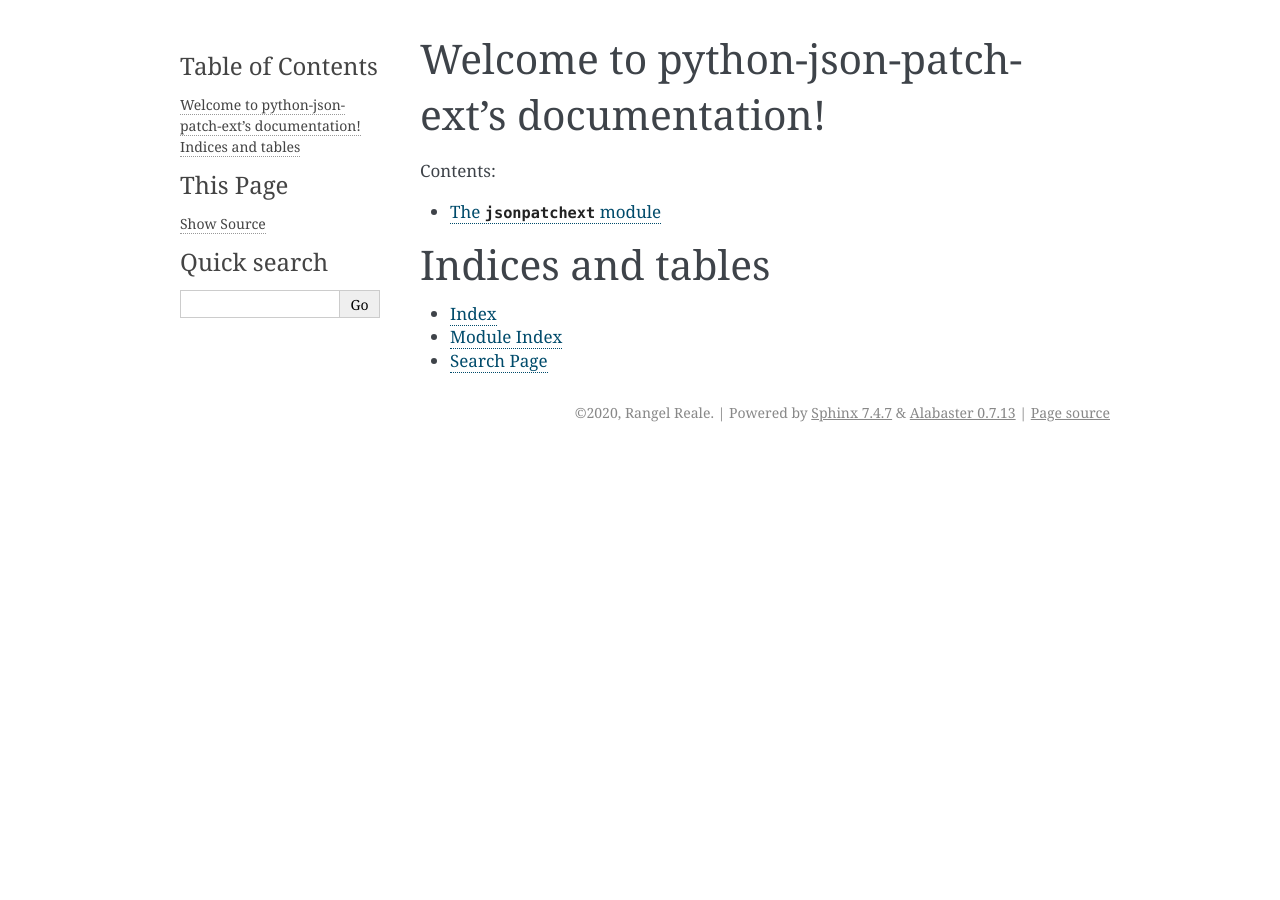
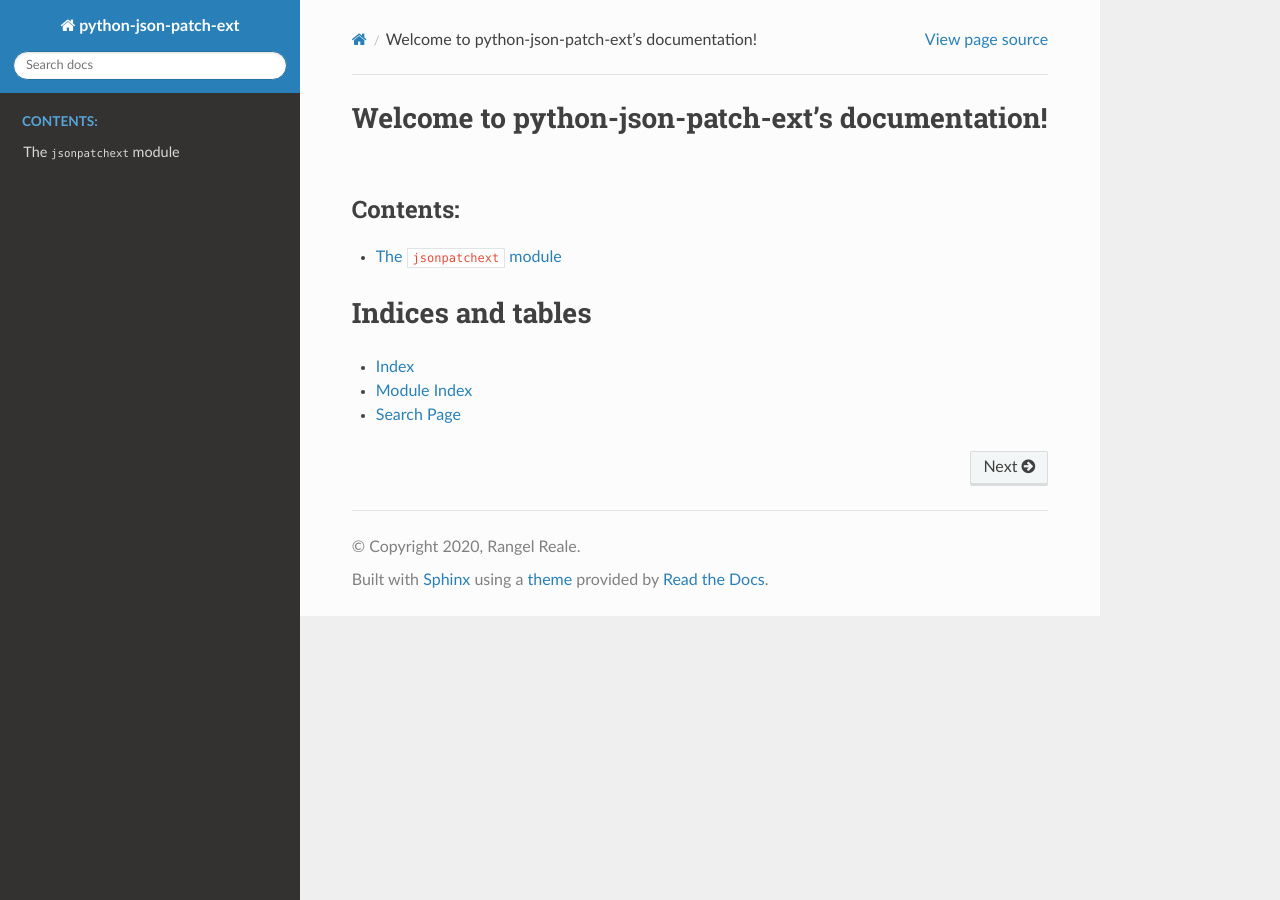
Before and after one commit to RangelReale/python-json-patch-ext, a Sphinx documentation site: the page built from docs/index.rst, in a window 1280 px wide. Built offline with Sphinx 7.4.7 and the Read the Docs theme 2.0.0, drawn with Linux system fonts in a browser that asks for light colours; the version number could not be read and is left out.

Commit message:
use the readthedocs theme for docs

```diff
--- a/docs/conf.py
+++ b/docs/conf.py
@@ -36,7 +36,7 @@ pygments_style = 'sphinx'
 # Add any Sphinx extension module names here, as strings. They can be
 # extensions coming with Sphinx (named 'sphinx.ext.*') or your custom
 # ones.
-extensions = ['sphinx.ext.autodoc']
+extensions = ['sphinx.ext.autodoc', 'sphinx_rtd_theme']
 
 # Add any paths that contain templates here, relative to this directory.
 templates_path = ['_templates']
@@ -52,7 +52,7 @@ exclude_patterns = ['_build', 'Thumbs.db', '.DS_Store']
 # The theme to use for HTML and HTML Help pages.  See the documentation for
 # a list of builtin themes.
 #
-html_theme = 'alabaster'
+html_theme = 'sphinx_rtd_theme'
 
 # Add any paths that contain custom static files (such as style sheets) here,
 # relative to this directory. They are copied after the builtin static files,
--- a/requirements-dev.txt
+++ b/requirements-dev.txt
@@ -1,2 +1,3 @@
 wheel
 pypandoc
+sphinx-rtd-theme
```
